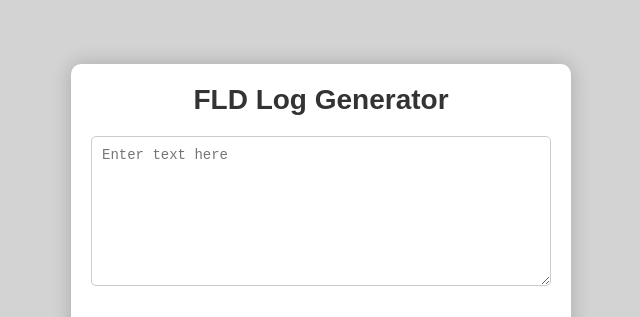
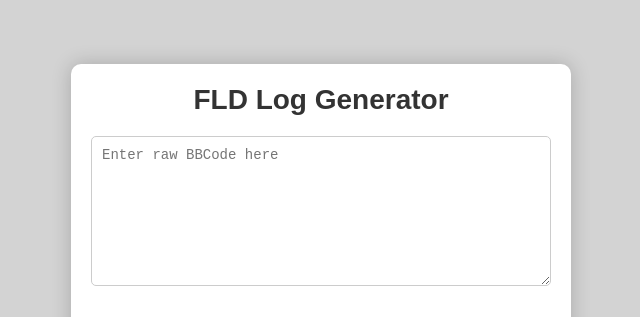
Before and after one commit to g2101/FLD-Generator, a plain HTML site: page index.html in a window 1280 px wide. Shown: the top 317 px of the page, 319-959 px from the left. Drawn offline with Linux system fonts and the light colour scheme.

Commit message:
Sep 14, 2023, 10:48 PM

```diff
--- a/index.html
+++ b/index.html
@@ -13,7 +13,7 @@
         <h1 class="header-text">FLD Log Generator</h1>
       </div>
       <div class="bbcode-input">
-        <textarea id="input-textarea" placeholder="Enter text here"></textarea>
+        <textarea id="input-textarea" placeholder="Enter raw BBCode here"></textarea>
       </div>
       <div class="button-container">
         <button
```
